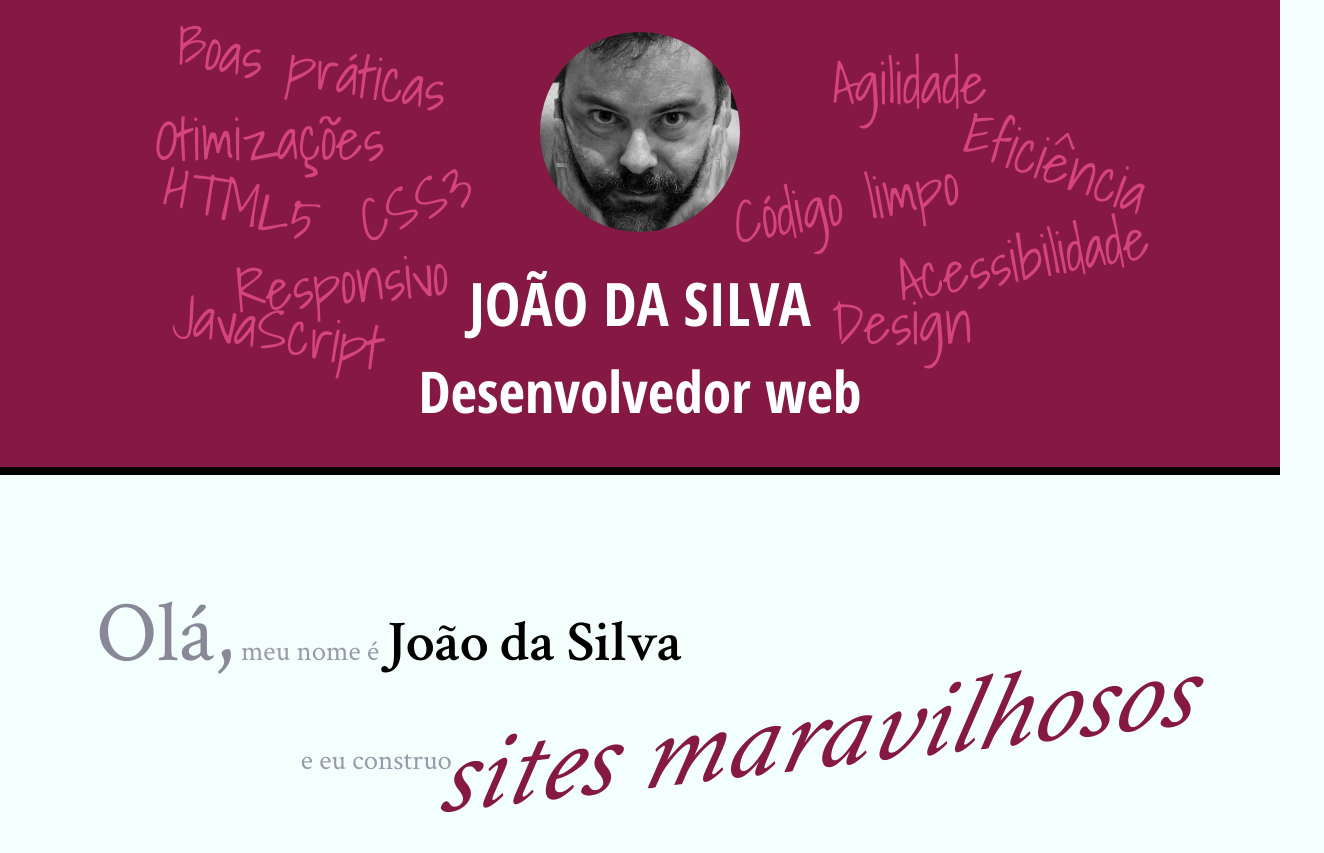
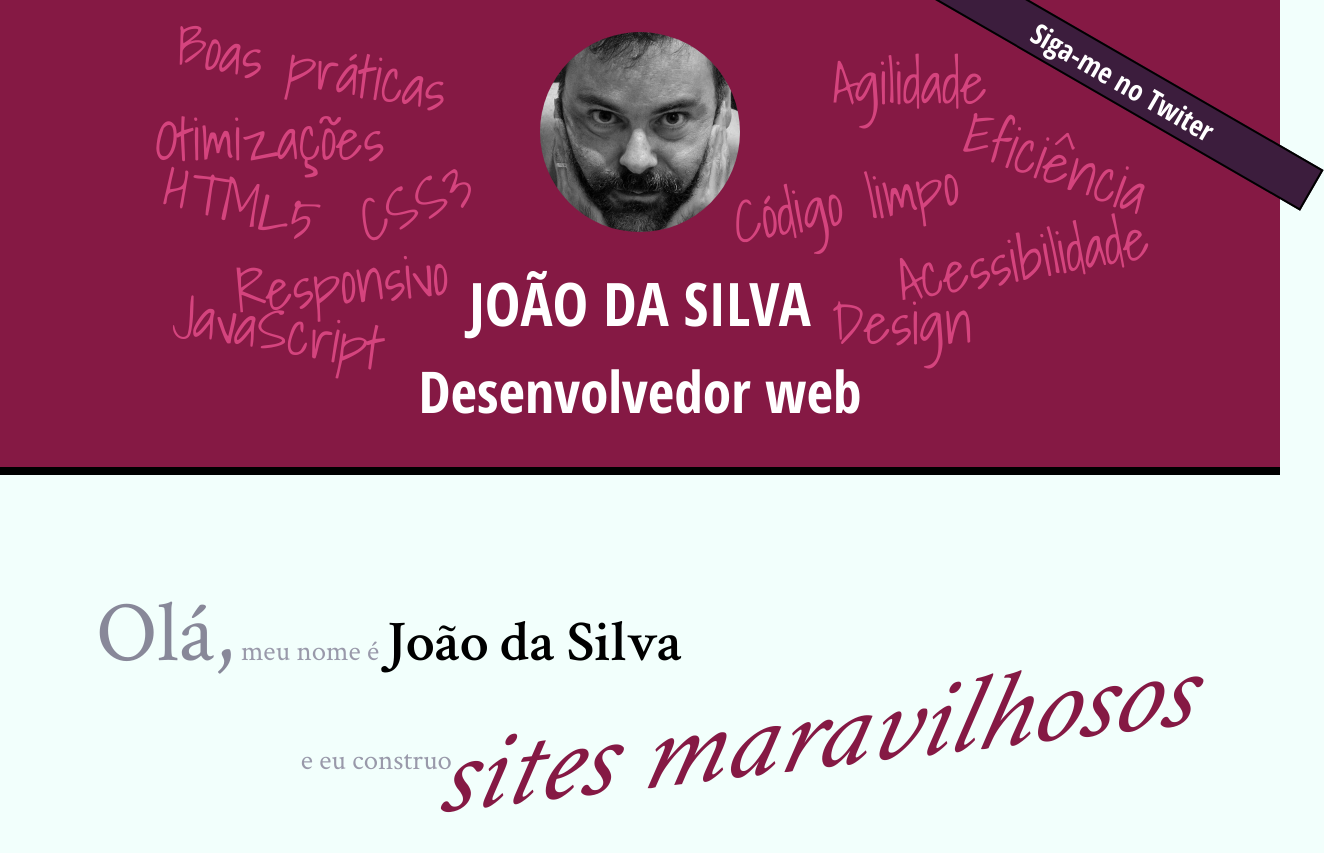
Before and after one commit to MatysApiros/HTML5-e-CSS3-Modulo-Basico-II, a plain HTML site: page projeto/index.html in a window 1280 px wide. Shown: the top 853 px of the page, 1324 px wide, since content can reach past the window. Drawn offline with Linux system fonts and the light colour scheme.

Commit message:
Link para o Twitter adicionado

```diff
--- a/projeto/css/index.css
+++ b/projeto/css/index.css
@@ -235,6 +235,22 @@ main {
     width: 30%;
 }
 
+#link-twitter{
+    position: absolute;
+    background-color: #3C1D3D;
+    border: .1em solid #000;
+    right: -8%;
+    top: -6%;
+    width:15em;
+    font-size: 0.5em;
+    transform-origin: 0 0;
+    transform: rotate(30deg);
+    color: inherit;
+    text-decoration: none;
+    text-align: center;
+    font-family: "Open Sans Condensed", sans-serif;
+}
+
 /* header {
     position: relative;
 } */
--- a/projeto/index.html
+++ b/projeto/index.html
@@ -30,6 +30,7 @@
             <li class="palavra-home agilidade">Agilidade</li>
             <li class="palavra-home design">Design</li>
         </ul>
+        <a id="link-twitter" href="http://twitter.com">Siga-me no Twiter</a>
     </header>
     <main>
         <section class="secao-inicio saudacao">
```
